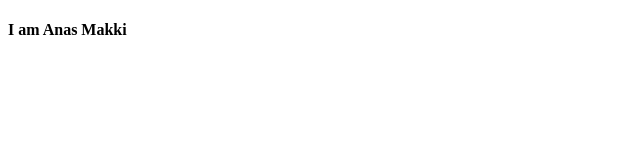
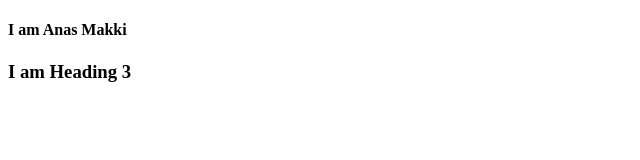
Before and after one commit to anasmakki/Project1, a plain HTML site: page index.html in a window 1280 px wide. Shown: the whole page, without its empty margins (0-640 px from the left). Drawn offline with Linux system fonts and the light colour scheme.

Commit message:
Main ny h3 add kr diya hai

```diff
--- a/index.html
+++ b/index.html
@@ -8,5 +8,6 @@
 </head>
 <body>
     <h4>I am Anas Makki</h4>
+    <h3>I am Heading 3 </h3>
 </body>
 </html>
```
